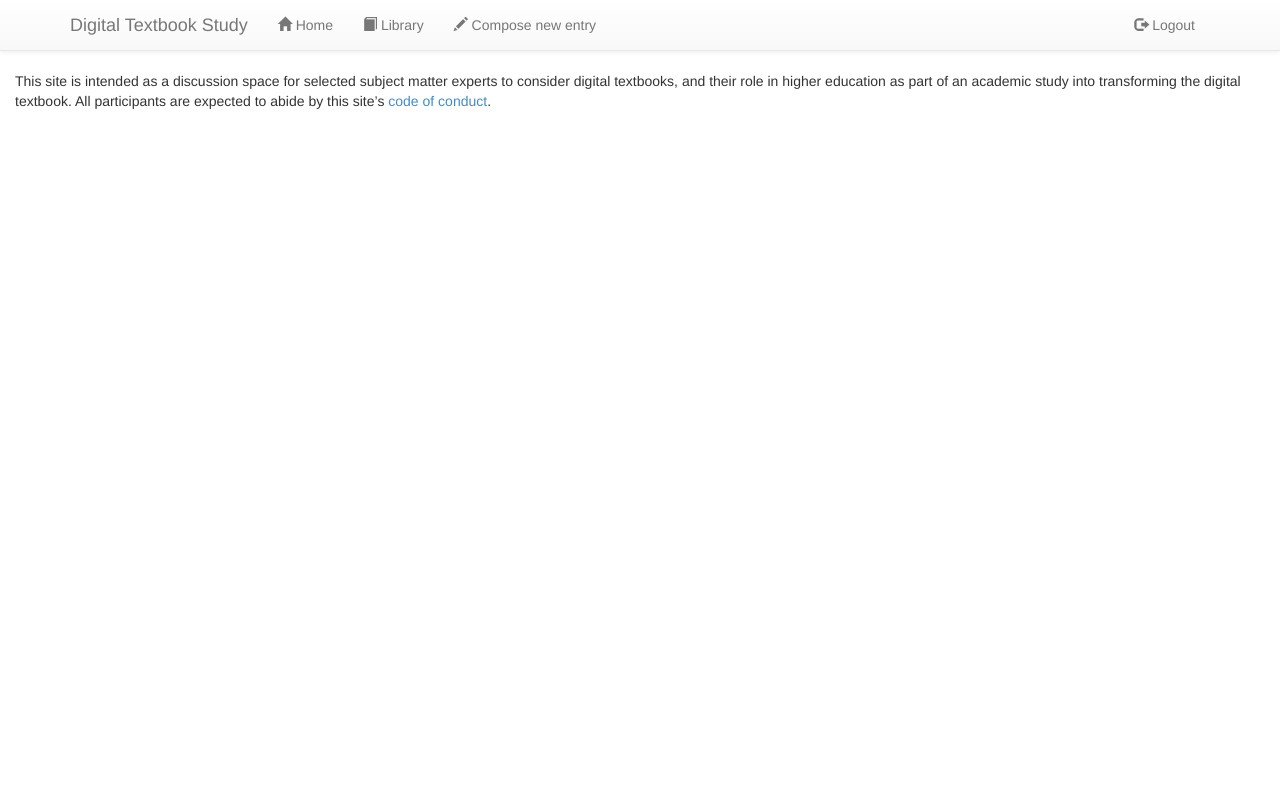
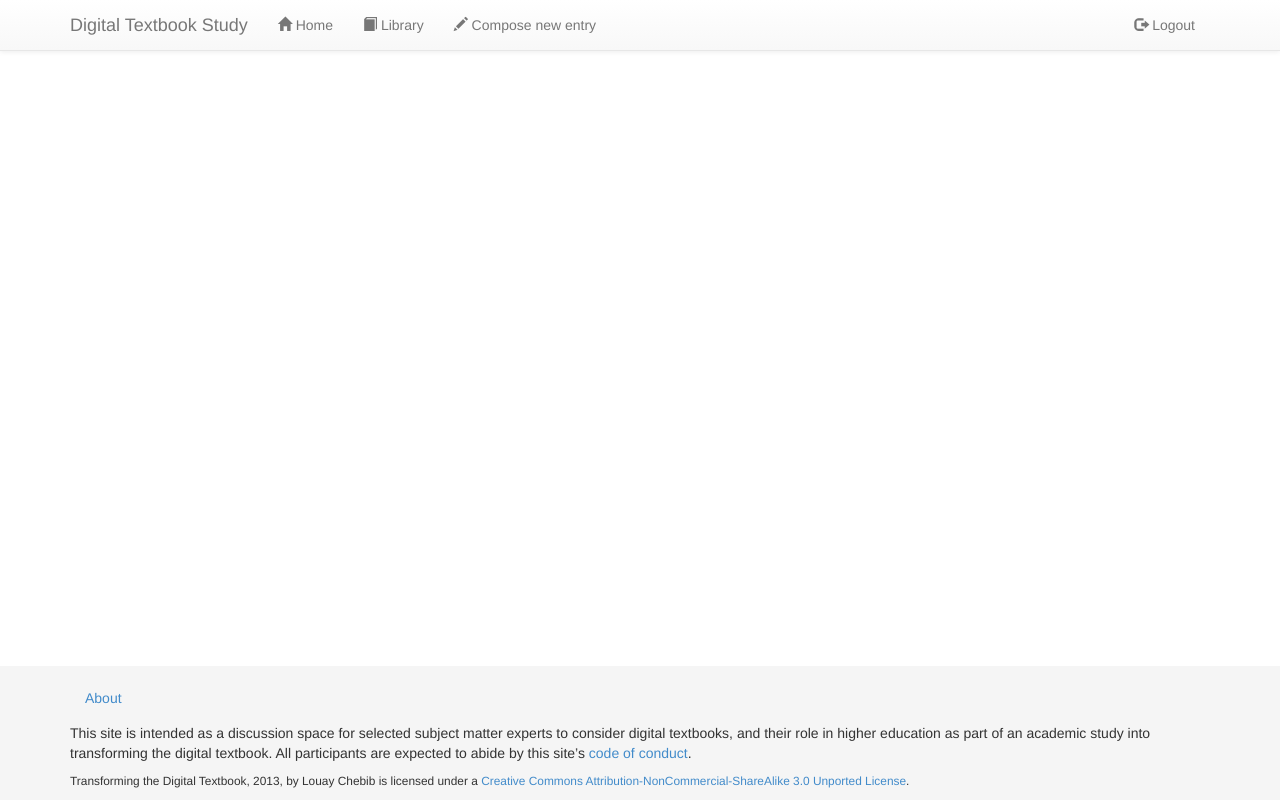
Before and after one commit to octaflop/uttr, a Django app: template apps/profiles/templates/profiles/index.html in a window 1280 px wide. Run offline with Django 3.2, Linux system fonts and the light colour scheme; the template is opened without the code that fills it, so the values that code supplies are empty; some libraries are stand-ins or nearby versions.

Commit message:
added footer css

```diff
--- a/apps/pages/templates/pages/about.html
+++ b/apps/pages/templates/pages/about.html
@@ -3,3 +3,6 @@
 {% block body %}
 This site is intended as a discussion space for selected subject matter experts to consider digital textbooks, and their role in higher education as part of an academic study into transforming the digital textbook. All participants are expected to abide by this site’s <a href="{% url 'pages:code' %}">Code of Conduct</a>.
 {% endblock %}
+
+{% block footer %}
+{% endblock %}
--- a/apps/uttr/static/css/main.css
+++ b/apps/uttr/static/css/main.css
@@ -0,0 +1,21 @@
+/* line 6, ../sass/main.sass */
+html, body {
+  height: 100%;
+}
+
+/* line 9, ../sass/main.sass */
+#wrap {
+  min-height: 100%;
+  height: auto;
+  /* Negative indent footer by its height */
+  margin: 0 auto -134px;
+  /* Pad bottom by footer height */
+  padding: 0 0 134px;
+}
+
+/* line 18, ../sass/main.sass */
+footer {
+  height: 134px;
+  background-color: whitesmoke;
+  padding: 0.5em;
+}
--- a/apps/uttr/static/sass/main.sass
+++ b/apps/uttr/static/sass/main.sass
@@ -1,2 +1,21 @@
 // .navbar
 //  margin-bottom: 4em
+$footer_height: 134px
+$navbar_height: 51px
+
+html, body
+  height: 100%
+
+#wrap
+  min-height: 100%
+  height: auto
+  /* Negative indent footer by its height */
+  // margin: 0 auto (-($navbar_height + $footer_height))
+  margin: 0 auto (-$footer_height)
+  /* Pad bottom by footer height */
+  padding: 0 0 $footer_height
+
+footer
+  height: $footer_height
+  background-color: #f5f5f5
+  padding: 0.5em
--- a/apps/uttr/templates/uttr/_base.html
+++ b/apps/uttr/templates/uttr/_base.html
@@ -23,6 +23,7 @@
 
   </head>
   <body>
+    <div id='wrap'>
     {% block navbar %}
       {# {% if user.is_authenticated %} #}
         {% include 'uttr/navbar_includes/usernavbar.html' %}
@@ -45,10 +46,13 @@
     {% endblock %}
     </div><!-- /container -->
 
+    </div>
     <footer class="navbar-collapse collapse">
-    {% block footer %}
-        {% include 'uttr/includes/footer.html' %}
-    {% endblock %}
+        <div class='container'>
+        {% block footer %}
+            {% include 'uttr/includes/footer.html' %}
+        {% endblock %}
+        </div>
     </footer>
 
     {% block extra_js %}
--- a/apps/uttr/templates/uttr/includes/footer.html
+++ b/apps/uttr/templates/uttr/includes/footer.html
@@ -1 +1,17 @@
-<p>This site is intended as a discussion space for selected subject matter experts to consider digital textbooks, and their role in higher education as part of an academic study into transforming the digital textbook. All participants are expected to abide by this site’s <a href="{% url 'pages:code' %}">code of conduct</a>.
+<div class='row col-xs-12 col-sm-12 col-md-12 col-lg-12'>
+  <nav class='navbar-footer'>
+    <ul class='nav navbar-nav'>
+      <li>
+      <a href="{% url 'pages:about' %}">About</a>
+      </li>
+    </ul>
+  </nav>
+</div>
+
+<div class='row col-xs-12 col-sm-12 col-md-12 col-lg-12 footer-info'>
+  <p>This site is intended as a discussion space for selected subject matter experts to consider digital textbooks, and their role in higher education as part of an academic study into transforming the digital textbook. All participants are expected to abide by this site’s <a href="{% url 'pages:code' %}">code of conduct</a>.</p>
+
+  <p class='small'>
+  Transforming the Digital Textbook, 2013, by Louay Chebib is licensed under a <a href='http://creativecommons.org/licenses/by-nc-sa/3.0/us/'>Creative Commons Attribution-NonCommercial-ShareAlike 3.0 Unported License</a>.
+  </p>
+</div>
```
